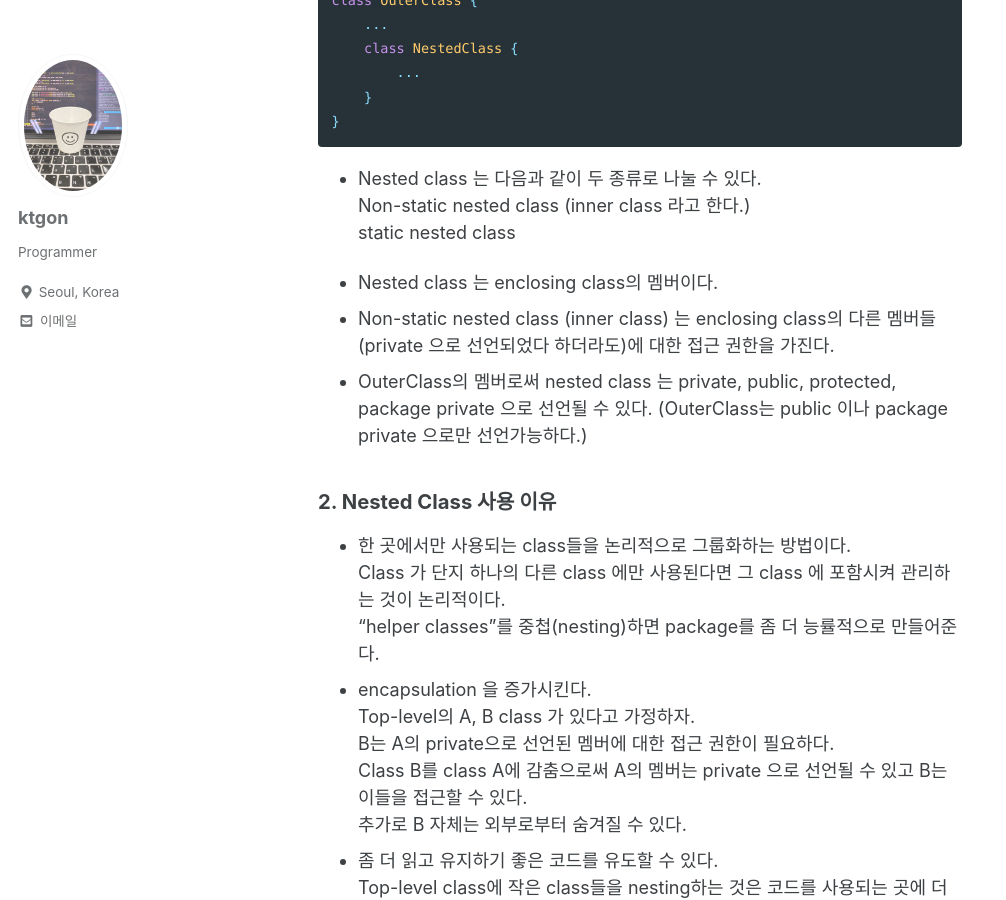
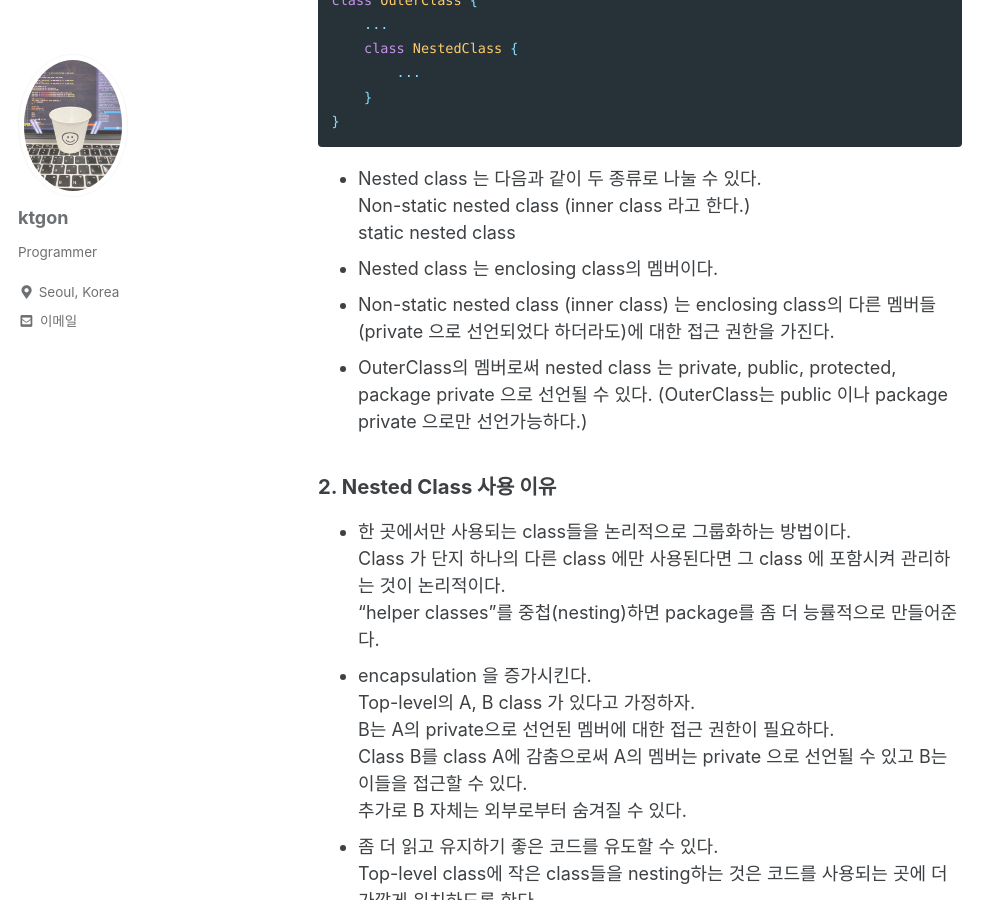
Before and after one commit to ktgon/ktgon.github.io, a Jekyll site: the page built from _posts/2021-06-28-java-nested-class.md, in a window 1280 px wide and 900 px high, scrolled down 341 px. Shown: the whole window, without its empty margins (0-1006 px from the left). Built offline with Jekyll 4.4.1, drawn with Linux system fonts in a browser that asks for light colours; cached includes are drawn as plain includes; comment, search, counter and statistics services are not loaded.

```diff
--- a/_posts/2021-06-28-java-nested-class.md
+++ b/_posts/2021-06-28-java-nested-class.md
@@ -21,7 +21,6 @@ class OuterClass {
 - Nested class 는 다음과 같이 두 종류로 나눌 수 있다.
 Non-static nested class (inner class 라고 한다.)
 static nested class
-
 - Nested class 는 enclosing class의 멤버이다.
 - Non-static nested class (inner class) 는 enclosing class의 다른 멤버들(private 으로 선언되었다 하더라도)에 대한 접근 권한을 가진다.
 - OuterClass의 멤버로써 nested class 는 private, public, protected, package private 으로 선언될 수 있다. (OuterClass는 public 이나 package private 으로만 선언가능하다.)
@@ -54,7 +53,7 @@ OuterClass.InnerClass innerObject = outerObject.new InnerClass();
 ### 4. Static Nested Classes
 - Class method와 variable와 같이 static nested class는 outer class와 연계되어 있다.
 - Static class method처럼 static nested class는 enclosing class에 정의되어있는 instance variables나 methods를 직접 참조할 수 없다.
-: 오직 object reference를 통해서만 가능하다.
+오직 object reference를 통해서만 가능하다.
 - Static nested class는 결과적으로 다른 top-level class에 있는 top-level class처럼 동작한다.
 - Static nested class는 top-level class와 같은 방식으로 초기화된다.
 
```
